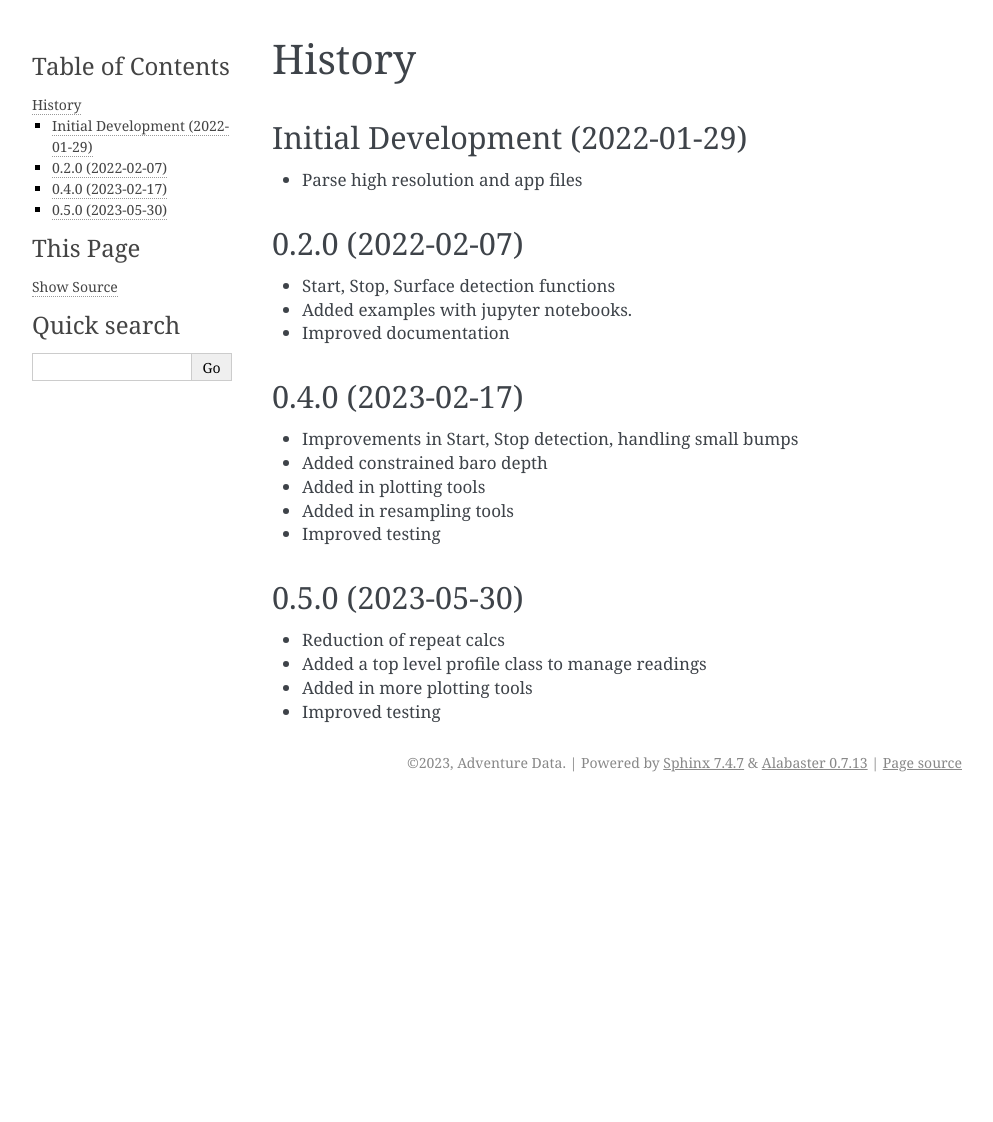
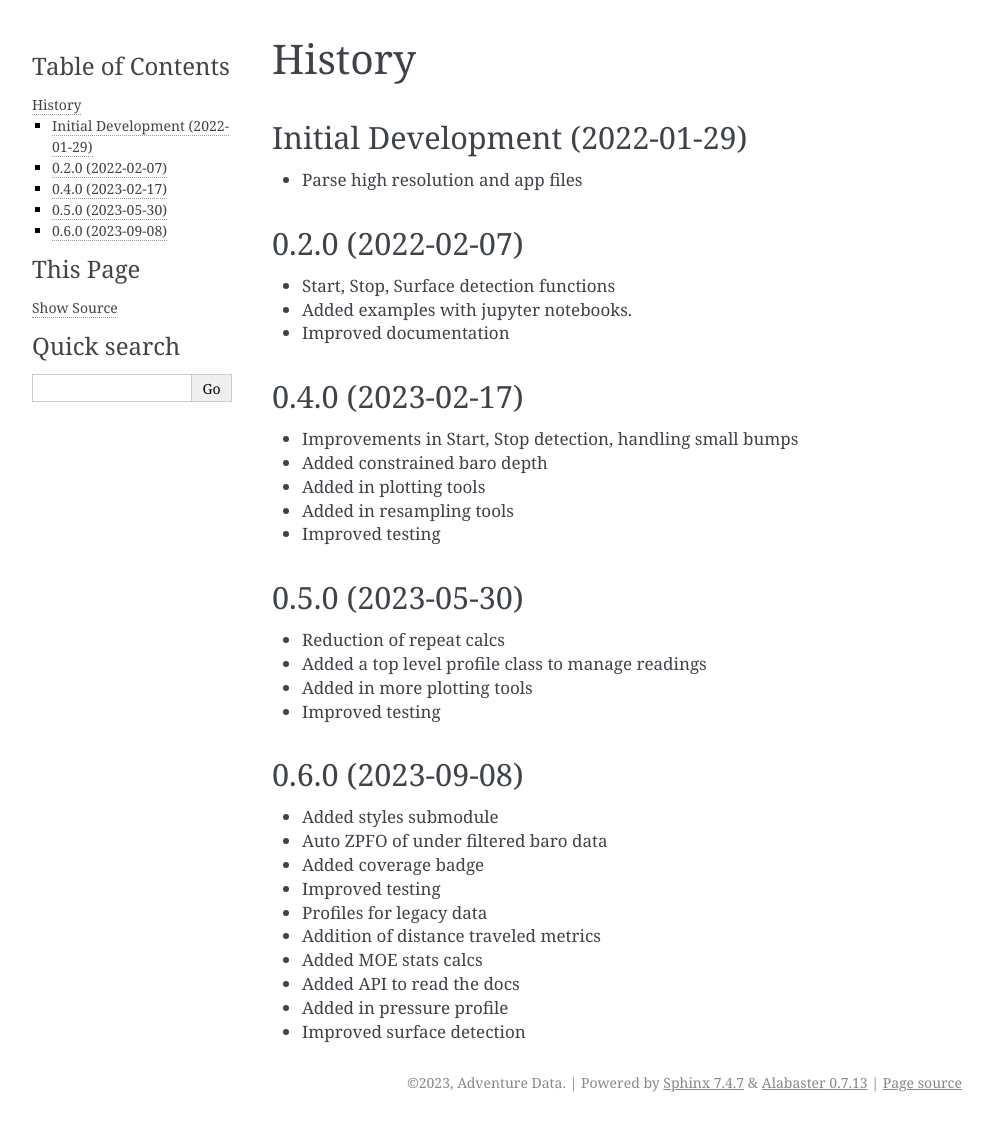
Before and after one commit to AdventureData/study_lyte, a Sphinx documentation site: the page built from docs/history.rst, in a window 1280 px wide. Shown: the whole page, without its empty margins (148-1141 px from the left). Built offline with Sphinx 7.4.7, drawn with Linux system fonts in a browser that asks for light colours; pages that are not in the unit, such as notebooks, are missing from menus; before the commit the page ends 900 px from its top, so only the background shows below that.

Commit message:
Updated history

```diff
--- a/docs/history.rst
+++ b/docs/history.rst
@@ -33,3 +33,17 @@ Initial Development (2022-01-29)
 * Added a top level profile class to manage readings
 * Added in more plotting tools
 * Improved testing
+
+0.6.0 (2023-09-08)
+--------------------------------
+
+* Added styles submodule
+* Auto ZPFO of under filtered baro data
+* Added coverage badge
+* Improved testing
+* Profiles for legacy data
+* Addition of distance traveled metrics
+* Added MOE stats calcs
+* Added API to read the docs
+* Added in pressure profile
+* Improved surface detection
```
